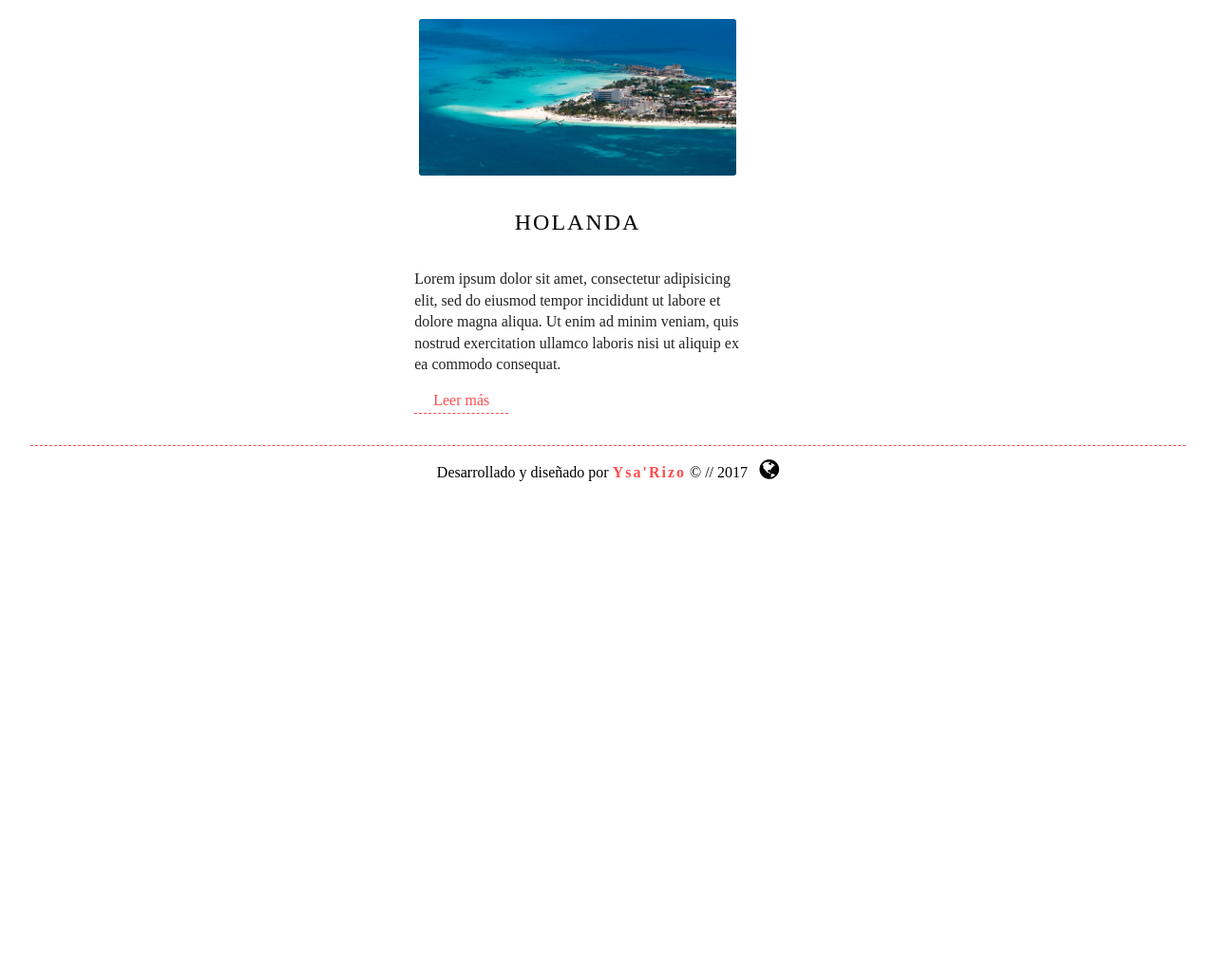
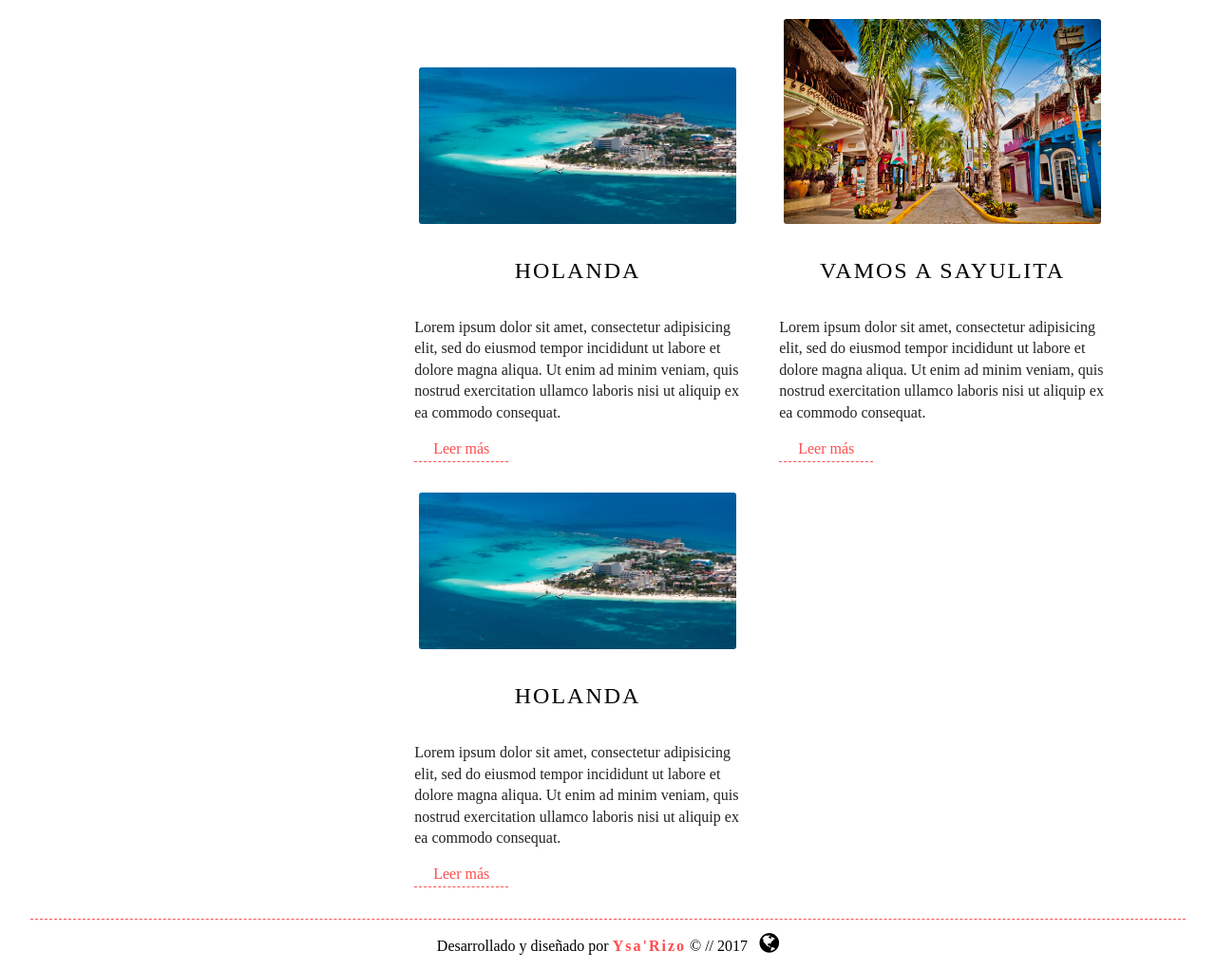
Before and after one commit to Ysabrosa/blogViajes, a plain HTML site: page index.html in a window 1280 px wide. Shown: the part 1520-2541 px from the top of the page at 95% size. Before the commit the page ends 2042 px from the top, so only its background shows below. Drawn offline with nearby package versions, Linux system fonts and the light colour scheme; a web font is replaced by a local one.

Commit message:
agregamos algunos articulos extras

```diff
--- a/index.html
+++ b/index.html
@@ -87,6 +87,29 @@
                 quis nostrud exercitation ullamco laboris nisi ut aliquip ex ea commodo
                 consequat.</p>
                 <div class="button">Leer más</div>
+                </article>
+
+
+
+
+              <article class="one">
+               <a href=""> <img src="img/1.jpg" alt=""></a>
+                <h3><a href=""> Vamos a Sayulita</a></h3>
+                <p>Lorem ipsum dolor sit amet, consectetur adipisicing elit, sed do eiusmod
+                tempor incididunt ut labore et dolore magna aliqua. Ut enim ad minim veniam,
+                quis nostrud exercitation ullamco laboris nisi ut aliquip ex ea commodo
+                consequat.</p>
+                <div class="button">Leer más</div>
+            </article>
+
+                <article class="two">
+               <a href=""> <img src="img/2.jpg" alt=""></a>
+                <h3><a href=""> Holanda</a></h3>
+                <p>Lorem ipsum dolor sit amet, consectetur adipisicing elit, sed do eiusmod
+                tempor incididunt ut labore et dolore magna aliqua. Ut enim ad minim veniam,
+                quis nostrud exercitation ullamco laboris nisi ut aliquip ex ea commodo
+                consequat.</p>
+                <div class="button">Leer más</div>
             </article>
             </section>
        </div>
```
